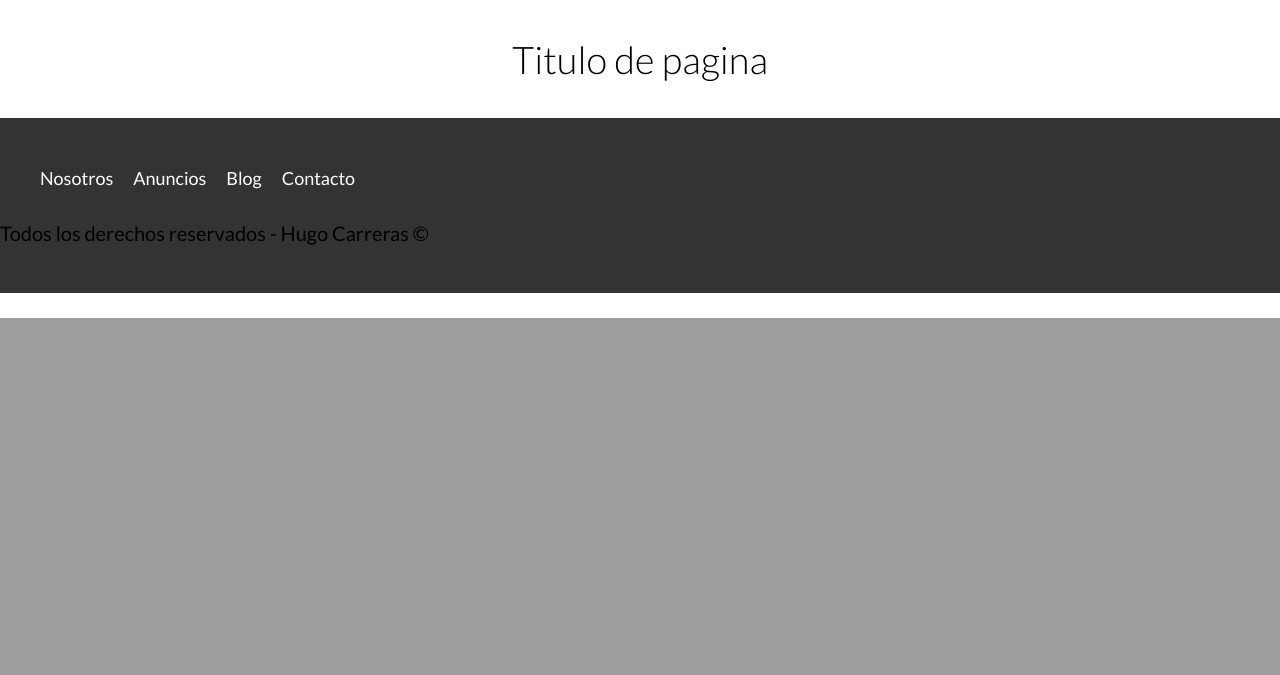
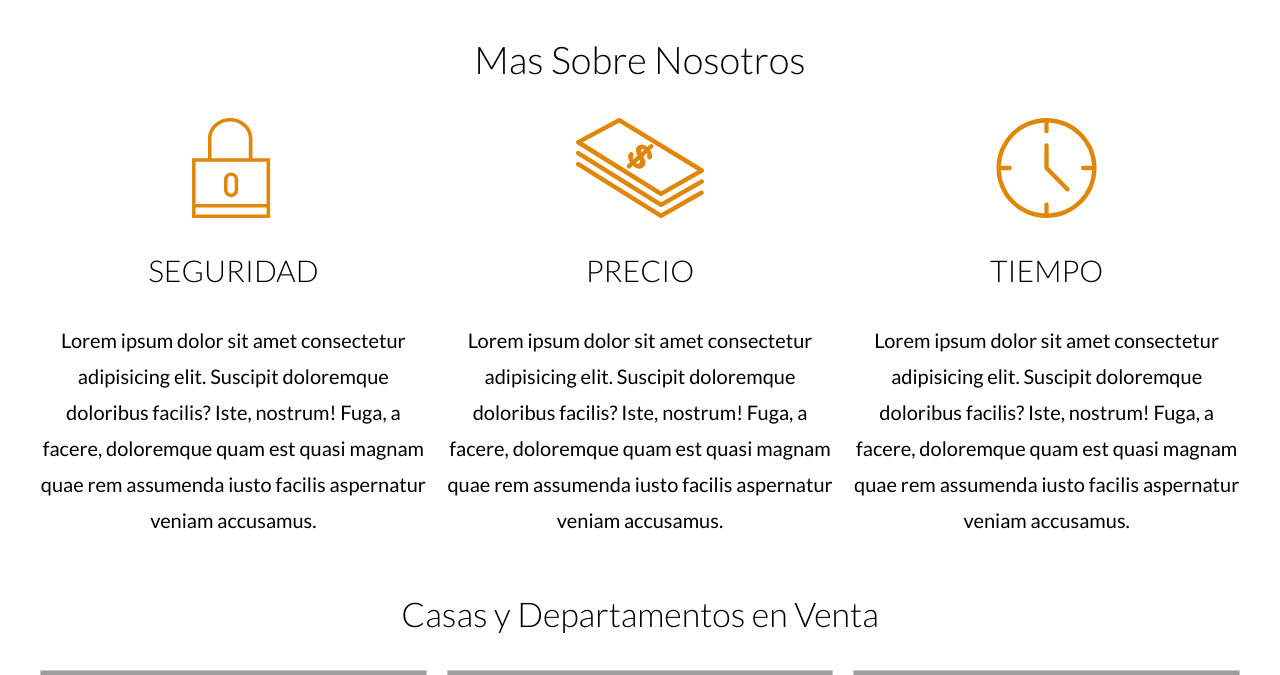
Before and after one commit to HCZ369/Bienes-Raices, a PHP site: page / in a window 1280 px wide. Shown: the part 740-1415 px from the top of the page. Before the commit the page ends 1058 px from the top, so only its background shows below. Run offline with PHP 8.4, Linux system fonts and the light colour scheme; grey boxes are pictures that could not be loaded.

Commit message:
seccion de tarjetas, estilos al main, botones

```diff
--- a/index.html
+++ b/index.html
@@ -5,7 +5,7 @@
 		<meta http-equiv="X-UA-Compatible" content="IE=edge" />
 		<meta name="viewport" content="width=device-width, initial-scale=1.0" />
 		<title>Bienes Raices</title>
-		<link rel="stylesheet" href="build/css/app.css" />
+		<link rel="stylesheet" href="/build/css/app.css" />
 	</head>
 	<body>
 		<header class="header inicio">
@@ -26,8 +26,124 @@
 		</header>
 
 		<main class="contenedor">
-			<h1>Titulo de pagina</h1>
+			<h1>Mas Sobre Nosotros</h1>
+
+			<div class="iconos-nosotros">
+				<div class="icono">
+					<img src="build/img/icono1.svg" alt="Icono de Seguridad" loading="lazy" />
+					<h3>Seguridad</h3>
+					<p>
+						Lorem ipsum dolor sit amet consectetur adipisicing elit. Suscipit doloremque doloribus facilis? Iste, nostrum! Fuga, a
+						facere, doloremque quam est quasi magnam quae rem assumenda iusto facilis aspernatur veniam accusamus.
+					</p>
+				</div>
+				<div class="icono">
+					<img src="build/img/icono2.svg" alt="Icono de Precio" loading="lazy" />
+					<h3>Precio</h3>
+					<p>
+						Lorem ipsum dolor sit amet consectetur adipisicing elit. Suscipit doloremque doloribus facilis? Iste, nostrum! Fuga, a
+						facere, doloremque quam est quasi magnam quae rem assumenda iusto facilis aspernatur veniam accusamus.
+					</p>
+				</div>
+				<div class="icono">
+					<img src="build/img/icono3.svg" alt="Icono de Tiempo" loading="lazy" />
+					<h3>Tiempo</h3>
+					<p>
+						Lorem ipsum dolor sit amet consectetur adipisicing elit. Suscipit doloremque doloribus facilis? Iste, nostrum! Fuga, a
+						facere, doloremque quam est quasi magnam quae rem assumenda iusto facilis aspernatur veniam accusamus.
+					</p>
+				</div>
+			</div>
 		</main>
+		<section class="seccion contenedor">
+			<h2>Casas y Departamentos en Venta</h2>
+			<div class="contenedor-anuncios">
+				<div class="anuncio">
+					<picture>
+						<source srcset="build/img/anuncio1.webp" type="image/webp" />
+						<source srcset="build/img/anuncio1.jpg" type="image/jpeg" />
+						<img loading="lazy" src="build/img/anuncio1.jpg" alt="imagen de anuncio" />
+					</picture>
+					<div class="contenido-anuncio">
+						<h3>Casa en el Lago</h3>
+						<p>Casa en el lago con excelente vista y acabados de lujo</p>
+						<p class="precio">3.000.000 $</p>
+						<ul class="iconos-caracteristicas">
+							<li>
+								<img loading="lazy" src="build/img/icono_wc.svg" alt="icono wc" />
+								<p>3</p>
+							</li>
+							<li>
+								<img loading="lazy" src="build/img/icono_estacionamiento.svg" alt="icono estacionamiento" />
+								<p>2</p>
+							</li>
+							<li>
+								<img loading="lazy" src="build/img/icono_dormitorio.svg" alt="icono dormitorio" />
+								<p>4</p>
+							</li>
+						</ul>
+						<a href="anuncios.html" class="boton boton-negro">Ver Propiedad</a>
+					</div>
+				</div>
+				<!--anuncio-->
+				<div class="anuncio">
+					<picture>
+						<source srcset="build/img/anuncio2.webp" type="image/webp" />
+						<source srcset="build/img/anuncio2.jpg" type="image/jpeg" />
+						<img loading="lazy" src="build/img/anuncio2.jpg" alt="imagen de anuncio" />
+					</picture>
+					<div class="contenido-anuncio">
+						<h3>Estilo Morderno</h3>
+						<p>Lorem ipsum dolor sit amet, consectetur adipisicing elit.</p>
+						<p class="precio">3.500.000 $</p>
+						<ul class="iconos-caracteristicas">
+							<li>
+								<img loading="lazy" src="build/img/icono_wc.svg" alt="icono wc" />
+								<p>3</p>
+							</li>
+							<li>
+								<img loading="lazy" src="build/img/icono_estacionamiento.svg" alt="icono estacionamiento" />
+								<p>2</p>
+							</li>
+							<li>
+								<img loading="lazy" src="build/img/icono_dormitorio.svg" alt="icono dormitorio" />
+								<p>4</p>
+							</li>
+						</ul>
+						<a href="anuncios.html" class="boton boton-negro">Ver Propiedad</a>
+					</div>
+				</div>
+				<!--anuncio-->
+				<div class="anuncio">
+					<picture>
+						<source srcset="build/img/anuncio3.webp" type="image/webp" />
+						<source srcset="build/img/anuncio3.jpg" type="image/jpeg" />
+						<img loading="lazy" src="build/img/anuncio3.jpg" alt="imagen de anuncio" />
+					</picture>
+					<div class="contenido-anuncio">
+						<h3>Casa con Alberca</h3>
+						<p>Lorem ipsum dolor sit amet, consectetur adipisicing elit. Odio temporibus animi, corrupti</p>
+						<p class="precio">3.000.000 $</p>
+						<ul class="iconos-caracteristicas">
+							<li>
+								<img loading="lazy" src="build/img/icono_wc.svg" alt="icono wc" />
+								<p>3</p>
+							</li>
+							<li>
+								<img loading="lazy" src="build/img/icono_estacionamiento.svg" alt="icono estacionamiento" />
+								<p>2</p>
+							</li>
+							<li>
+								<img loading="lazy" src="build/img/icono_dormitorio.svg" alt="icono dormitorio" />
+								<p>4</p>
+							</li>
+						</ul>
+						<a href="anuncios.html" class="boton boton-negro">Ver Propiedad</a>
+					</div>
+				</div>
+				<!--anuncio-->S
+			</div>
+		</section>
 		<footer class="footer seccion">
 			<div class="contenedor contenedor-footer">
 				<nav class="navegacion">
--- a/nosotros.html
+++ b/nosotros.html
@@ -21,7 +21,6 @@
 						<a href="contacto.html">Contacto</a>
 					</nav>
 				</div>
-				<h1>Venta de Casas y Departamentos de Lujo</h1>
 			</div>
 		</header>
 
--- a/src/scss/app.scss
+++ b/src/scss/app.scss
@@ -3,8 +3,11 @@
 @import "base/mixins";
 @import "base/globales";
 @import "base/utilidades";
+@import "base/botones";
 
 /** UI **/
 @import "layout/header";
 @import "layout/footer";
 @import "layout/navegacion";
+@import "layout/iconos";
+@import "layout/anuncios";
--- /dev/null
+++ b/src/scss/base/_botones.scss
@@ -0,0 +1,11 @@
+.boton-amarillo {
+	@include boton($amarillo, inline-block);
+}
+
+.boton-amarillo-block {
+	@include boton($amarillo, block);
+}
+
+.boton-verde {
+	@include boton($verde, inline-block);
+}
--- a/src/scss/base/_globales.scss
+++ b/src/scss/base/_globales.scss
@@ -2,7 +2,9 @@ html {
 	font-size: 62.5%;
 	box-sizing: border-box;
 }
-*, *:before, *:after {
+*,
+*:before,
+*:after {
 	box-sizing: inherit;
 }
 body {
@@ -30,12 +32,13 @@ picture {
 	display: block;
 }
 
-h1, h2, h3 {
+h1,
+h2,
+h3 {
 	font-family: $fuente_principal;
-    margin: calc($separacion / 2) 0;
+	margin: $separacion / 2 0;
 	font-weight: 300;
 	text-align: center;
-
 }
 
 h1 {
--- a/src/scss/base/_mixins.scss
+++ b/src/scss/base/_mixins.scss
@@ -16,8 +16,25 @@
 		@content;
 	}
 }
-@mixin grid($columnas, $espaciado ) {
+@mixin grid($columnas, $espaciado) {
 	display: grid;
 	gap: $espaciado;
 	grid-template-columns: repeat($columnas, 1fr);
 }
+
+@mixin boton($bgColor, $display) {
+	background-color: $bgColor;
+	color: $blanco;
+	font-weight: $bold;
+	text-decoration: none;
+	padding: 1rem 3rem;
+	text-align: center;
+	margin-top: $separacion / 2;
+	display: $display;
+	border: none;
+
+	&:hover {
+		background-color: darken($bgColor, 5);
+		cursor: pointer;
+	}
+}
--- a/src/scss/base/_utilidades.scss
+++ b/src/scss/base/_utilidades.scss
@@ -1,7 +1,12 @@
 .seccion {
-    margin-top: calc($separacion / 2);
-    margin-bottom: calc($separacion / 2);
+	margin-top: $separacion / 2;
+	margin-bottom: $separacion / 2;
 }
 .contenido-centrado {
-    max-width: 800px;
+	max-width: 80rem;
 }
+
+.alinear-derecha {
+	display: flex;
+	justify-content: flex-end;
+}
--- a/src/scss/base/_variables.scss
+++ b/src/scss/base/_variables.scss
@@ -1,7 +1,7 @@
-@import url('https://fonts.googleapis.com/css?family=Lato:300,400,700,900');
+@import url("https://fonts.googleapis.com/css?family=Lato:300,400,700,900");
 
 // Fuentes
-$fuente_principal: 'Lato', sans-serif;
+$fuente_principal: "Lato", sans-serif;
 
 // Tamaño de Media Queries
 $telefono: 480px;
@@ -10,16 +10,17 @@ $desktop: 1024px;
 
 // Colores
 $negro: #000000;
-$amarillo: #E08709;;
-$verde: #71B100;
-$blanco: #FFFFFF;
+$amarillo: #e08709;
+$verde: #71b100;
+$blanco: #ffffff;
 $gris: #e1e1e1;
 $grisOscuro: #333333;
 
 $separacion: 5rem;
 
 // Fuentes
+
 $delgada: 300;
-$regular : 400;
+$regular: 400;
 $bold: 700;
-$black: 900
+$black: 900;
--- /dev/null
+++ b/src/scss/layout/_anuncios.scss
@@ -0,0 +1,45 @@
+@include tablet {
+	.contenedor-anuncios {
+		@include grid(3, 2rem);
+	}
+}
+
+.anuncio {
+	background-color: lighten($gris, 5);
+	border: 1px solid darken($gris, 10);
+	margin-bottom: 2rem;
+
+	.contenido-anuncio {
+		padding: 2rem;
+	}
+
+	h3,
+	p {
+		margin: 0;
+	}
+}
+.precio {
+	color: $verde;
+	font-weight: $bold;
+	font-size: 3rem;
+}
+
+.iconos-caracteristicas {
+	display: flex;
+	list-style: none;
+	padding: 0;
+	max-width: 40rem;
+
+	li {
+		flex: 1;
+		display: flex;
+
+		img {
+			flex: 0 0 3rem;
+			margin-right: 1rem;
+		}
+		p {
+			font-weight: $black;
+		}
+	}
+}
--- /dev/null
+++ b/src/scss/layout/_contactar.scss
@@ -0,0 +1,25 @@
+.no-webp .imagen-contacto {
+	background-image: url("../img/encuentra.jpg");
+}
+.webp .imagen-contacto {
+	background-image: url("../img/encuentra.webp");
+}
+
+.imagen-contacto {
+	background-position: center center;
+	background-size: cover;
+	padding: $separacion * 2 0;
+	display: flex;
+	flex-direction: column;
+	align-items: center;
+
+	h2 {
+		font-size: 4rem;
+		font-weight: $black;
+		color: $blanco;
+	}
+	p {
+		font-size: 1.8rem;
+		color: $blanco;
+	}
+}
--- a/src/scss/layout/_footer.scss
+++ /dev/null
@@ -1,12 +0,0 @@
-.footer {
-	padding: 2.2rem 0;
-	background-color: $grisOscuro;
-
-	.contenedor-footer {
-		padding-top: 2.2rem;
-	}
-	.copyright {
-		color: $blanco;
-		text-align: center;
-	}
-}
--- a/src/scss/layout/_header.scss
+++ b/src/scss/layout/_header.scss
@@ -1,17 +1,18 @@
 .no-webp .inicio {
-	background-image: url(../../../build/img/header.jpg);
-	max-width: 100%;
-} //snippet cuando no soporta webp
+	background-image: url(../img/header.jpg);
+}
 .webp .inicio {
-	background-image: url(../../../build/img/header.webp);
-	max-width: 100%;
-} // cuando si soporta el formato webp
+	background-image: url(../img/header.webp);
+}
+
 .header {
 	background-color: $grisOscuro;
 	padding: 1rem 0 3rem 0;
+
 	&.inicio {
 		background-position: center center;
 		background-size: cover;
+
 		@include tablet {
 			min-height: 70rem;
 		}
@@ -32,7 +33,7 @@
 	h1 {
 		text-align: left;
 		color: $blanco;
-		font-weight: 700;
+		font-weight: $bold;
 		line-height: 2;
 		max-width: 60rem;
 	}
--- /dev/null
+++ b/src/scss/layout/_iconos.scss
@@ -0,0 +1,15 @@
+@include tablet {
+	.iconos-nosotros {
+		@include grid(3, 2rem);
+	}
+}
+
+.icono {
+	text-align: center;
+	img {
+		height: 10rem;
+	}
+	h3 {
+		text-transform: uppercase;
+	}
+}
--- a/src/scss/layout/_navegacion.scss
+++ /dev/null
@@ -1,31 +0,0 @@
-.barra {
-	display: flex;
-	flex-direction: column;
-	padding-top: 3rem;
-	@include tablet {
-		flex-direction: row;
-		justify-content: space-between;
-	}
-}
-.navegacion {
-	@include tablet {
-		display: flex;
-		align-items: center;
-	}
-
-	a {
-		color: $blanco;
-		text-decoration: none;
-		font-size: 2.2rem;
-		display: block;
-		text-align: center;
-
-		@include tablet {
-			margin-right: 2rem;
-			font-size: 1.8rem;
-		}
-		&:last-of-type {
-			margin-right: 0; //esto elimina el margin al ultimo elemento, no es necesario
-		}
-	}
-}
```
Also changed, not shown: gulpfile.js (+31 -30 lines), src/scss/base/_normalize.scss (+12 -2 lines), build/css/app.css, package.json (indentation only), 1 other file. Lines whose indentation alone changed are shown as unchanged.
